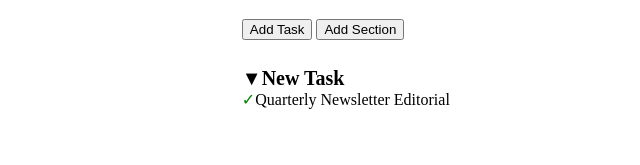
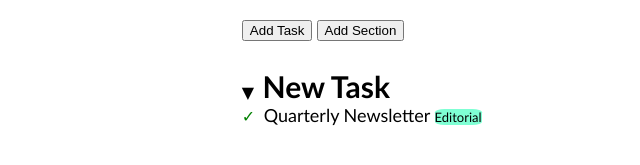
Before and after one commit to Alesbianchi/html-css-toboolist, a plain HTML site: page index.html in a window 1280 px wide. Shown: the part 111-276 px from the top of the page, without its empty margins (0-640 px from the left). Drawn offline with Linux system fonts and the light colour scheme.

Commit message:
update layout first task

```diff
--- a/css/style.css
+++ b/css/style.css
@@ -23,6 +23,7 @@
     margin: 20px auto;
     border: solid 1px #fff;
     text-align: left;
+    font-family: 'Trebuchet MS', 'Lucida Sans Unicode', 'Lucida Grande', 'Lucida Sans', Arial, sans-serif;
 }
 
 #button{
@@ -37,14 +38,33 @@
 }
 
 #freccia{
-    font-size: 20px;
+    font-size: 30px;
     font-weight:bolder;
 }
 #freccia::before{
     content: '\25BC';
+    font-size: medium;
+    margin-right: 1%;
+    text-align: center;
 }
 
 #spunta::before{
     content: '\2713';
     color: green;
+    font-size: medium;
+    margin-right: 1%;
+    text-align: center;
 }
+#spunta{
+    font-size: large;
+}
+
+.counter{
+    width: 100%;
+    height: 100%;
+    background-color: aquamarine;
+    text-align: center;
+    vertical-align: middle;
+    border-radius: 20%;
+    font-size: small;
+}
--- a/index.html
+++ b/index.html
@@ -23,8 +23,12 @@
             </header>
             <main>
                 <!-- contenuto principale-->
-                 <div class="title" id="freccia">New Task</div>
-                 <div class="title" id="spunta">Quarterly Newsletter <span>Editorial</span></div>
+                <section class="title">
+                    <div  id="freccia">New Task</div>
+                    <div  id="spunta">Quarterly Newsletter
+                        <span class="counter">Editorial</span>
+                    </div>
+                 </section>
             </main>
         </div>
 
```
